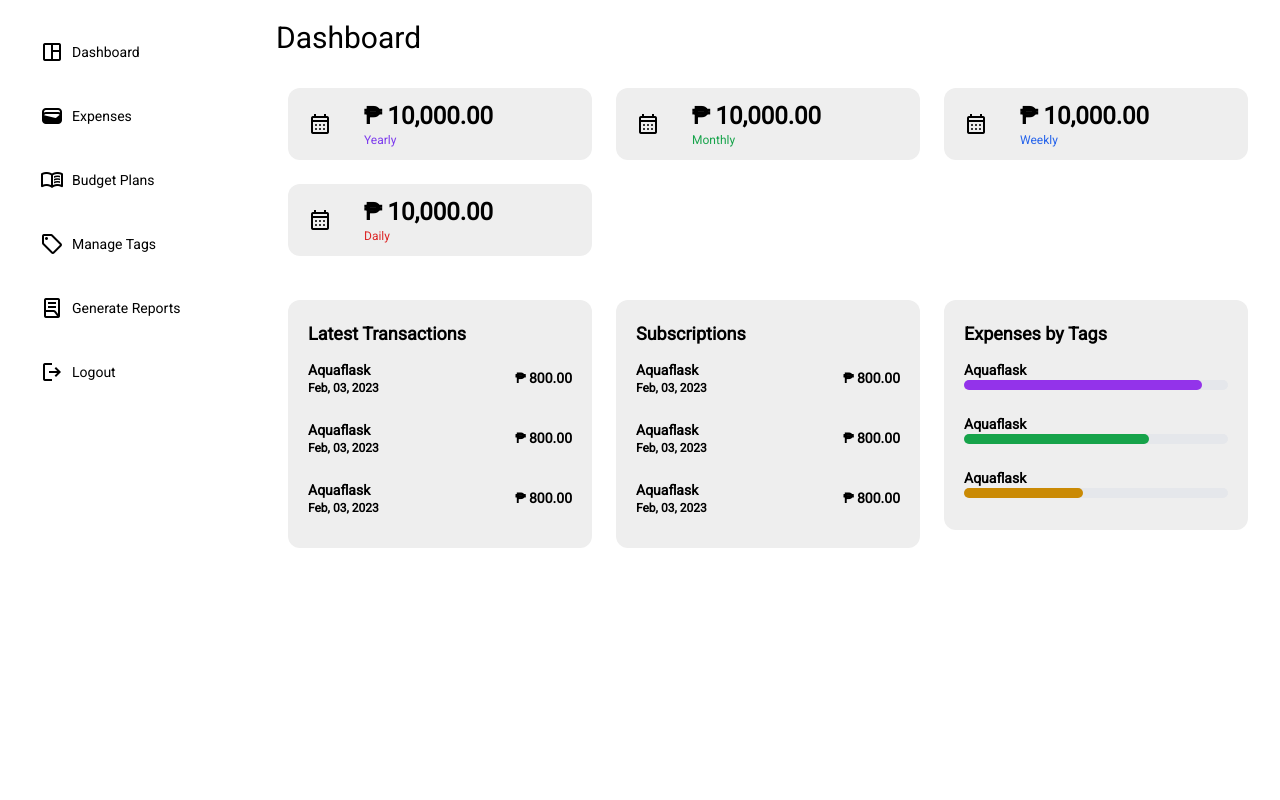
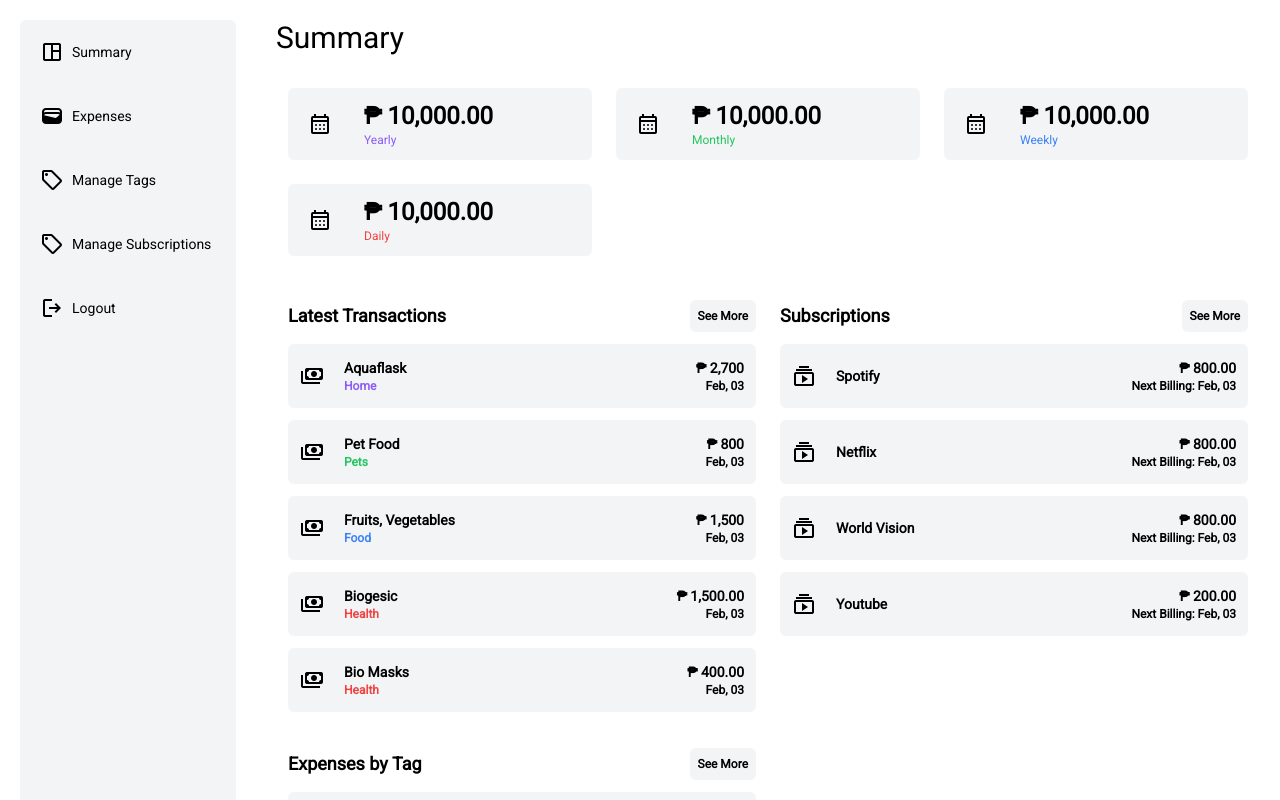
Before and after one commit to bryanpascuadizon/expense-tracker, a Next.js app: page /dashboard in a window 1280 px wide. Shown: the top 800 px of the page. Built offline with nearby package versions, Linux system fonts and the light colour scheme.

Commit message:
fix summary ui

```diff
--- a/src/app/dashboard/page.tsx
+++ b/src/app/dashboard/page.tsx
@@ -7,10 +7,10 @@ import React from "react";
 const Dashboard = () => {
   return (
     <>
-      <div className="module_title">Dashboard</div>
+      <div className="module_title">Summary</div>
       <div className="module_content">
         <PeriodicTabs />
-        <section className="transactions grid xxxl:grid-cols-4 xxl:grid-cols-3 xl:grid-cols-2 xxxs:grid-cols-1">
+        <section className="transactions grid xxxl:grid-cols-3 xxl:grid-cols-2 xl:grid-cols-2 xxxs:grid-cols-1">
           <LatestTransactions />
           <Subscriptions />
           <Tags />
--- a/src/app/globals.css
+++ b/src/app/globals.css
@@ -17,7 +17,7 @@
 }
 body {
   font-family: "Roboto", serif !important;
-  @apply h-screen bg-white
+  @apply h-screen
 }
 
 .main_container {
@@ -25,19 +25,19 @@ body {
 }
 
 .main_sidebar, .main_content {
-  @apply xxl:p-5 xs:p-4
+  @apply xxl:p-5 xs:p-4 bg-white
 }
 
 .sidebar_group {
-  @apply h-full
+  @apply h-full rounded-md bg-gray-100
 }
 
 .sidebar_item {
-  @apply text-sm p-5 text-black flex rounded-xl
+  @apply text-sm p-5 text-black flex rounded-sm
 }
 
 .sidebar_item {
-  @apply hover:bg-[#eeeeee]
+  @apply hover:bg-gray-200
 }
 
 .sidebar_icon {
@@ -57,7 +57,7 @@ body {
 }
 
 .periodic_report_item {
-  @apply bg-[#eeeeee] rounded-xl m-3
+  @apply bg-gray-100 rounded-md m-3
 }
 
 .periodic_icon {
@@ -76,10 +76,14 @@ body {
   @apply text-xs
 }
 
+.summary_see_more {
+  @apply text-xs self-center rounded-md bg-gray-100 p-2 font-bold
+}
+
 .transaction_item,
 .subscriptions_item {
   height: fit-content;
-  @apply bg-[#eeeeee] m-3 rounded-xl p-5
+  @apply  m-3
 }
 
 .transactions_title,
@@ -89,12 +93,18 @@ body {
 
 .transactions_data_item,
 .subscriptions_data_item {
-  @apply pt-3 pb-3 flex
+  @apply pt-3 pb-3 pl-3  pr-3 flex mb-3 bg-gray-100 rounded-md
 }
 
+
 .tdi_left_panel,
-.sdi_left_panel {
-  @apply flex-grow
+.sdi_left_panel{
+  @apply flex-grow self-center
+}
+
+.tdi_icon_panel,
+.sdi_icon_panel  {
+  @apply self-center mt-2 mr-5
 }
 
 .tdi_right_panel,
@@ -103,10 +113,22 @@ body {
 }
 
 .td_item_title, .td_item_price,
-.sd_item_title, .sd_item_price{
+.sd_item_title, .sd_item_price {
   @apply font-bold text-sm
 }
 
-.td_item_date, .sd_item_date {
+.td_item_price, .sd_item_price {
+  @apply text-right
+}
+
+.td_item_tag, .sd_item_tag{
   @apply font-bold text-xs
 }
+
+.sd_item_title {
+  @apply self-center
+}
+
+.td_item_date, .sd_item_date {
+  @apply font-bold text-xs text-right
+}
--- a/src/components/dashboard/LatestTransactions.tsx
+++ b/src/components/dashboard/LatestTransactions.tsx
@@ -4,36 +4,78 @@ const LatestTransactions = () => {
   return (
     <>
       <div className="transaction_item xl:col-span-1 lg:col-span-2">
-        <div className="transactions_title">Latest Transactions</div>
+        <div className="flex mb-3">
+          <p className="transactions_title flex-grow self-center">Latest Transactions</p>
+          <p className="summary_see_more">See More</p>
+        </div>
+
         <div className="transactions_data">
           <div className="transactions_data_item">
+            <div className="tdi_icon_panel">
+              <p className="material-symbols-outlined">payments</p>
+            </div>
             <div className="tdi_left_panel">
               <p className="td_item_title">Aquaflask</p>
-              <p className="td_item_date">Feb, 03, 2023</p>
+              <p className="td_item_tag text-violet-500">Home</p>
             </div>
             <div className="tdi_right_panel">
-              <p className="td_item_price">₱ 800.00</p>
+              <p className="td_item_price">₱ 2,700</p>
+              <p className="td_item_date">Feb, 03</p>
             </div>
           </div>
           <div className="transactions_data_item">
+            <div className="tdi_icon_panel">
+              <p className="material-symbols-outlined">payments</p>
+            </div>
             <div className="tdi_left_panel">
-              <p className="td_item_title">Aquaflask</p>
-              <p className="td_item_date">Feb, 03, 2023</p>
+              <p className="td_item_title">Pet Food</p>
+              <p className="td_item_tag text-green-500">Pets</p>
             </div>
             <div className="tdi_right_panel">
-              <p className="td_item_price">₱ 800.00</p>
+              <p className="td_item_price">₱ 800</p>
+              <p className="td_item_date">Feb, 03</p>
             </div>
           </div>
           <div className="transactions_data_item">
+            <div className="tdi_icon_panel">
+              <p className="material-symbols-outlined">payments</p>
+            </div>
             <div className="tdi_left_panel">
-              <p className="td_item_title">Aquaflask</p>
-              <p className="td_item_date">Feb, 03, 2023</p>
+              <p className="td_item_title">Fruits, Vegetables</p>
+              <p className="td_item_tag text-blue-500">Food</p>
             </div>
             <div className="tdi_right_panel">
-              <p className="td_item_price">₱ 800.00</p>
+              <p className="td_item_price">₱ 1,500</p>
+              <p className="td_item_date">Feb, 03</p>
+            </div>
+          </div>
+          <div className="transactions_data_item">
+            <div className="tdi_icon_panel">
+              <p className="material-symbols-outlined">payments</p>
+            </div>
+            <div className="tdi_left_panel">
+              <p className="td_item_title">Biogesic</p>
+              <p className="td_item_tag text-red-500">Health</p>
+            </div>
+            <div className="tdi_right_panel">
+              <p className="td_item_price">₱ 1,500.00</p>
+              <p className="td_item_date">Feb, 03</p>
             </div>
           </div>
 
+          <div className="transactions_data_item">
+            <div className="tdi_icon_panel">
+              <p className="material-symbols-outlined">payments</p>
+            </div>
+            <div className="tdi_left_panel">
+              <p className="td_item_title">Bio Masks</p>
+              <p className="td_item_tag text-red-500">Health</p>
+            </div>
+            <div className="tdi_right_panel">
+              <p className="td_item_price">₱ 400.00</p>
+              <p className="td_item_date">Feb, 03</p>
+            </div>
+          </div>
         </div>
       </div>
     </>
--- a/src/components/dashboard/PeriodicTabs.tsx
+++ b/src/components/dashboard/PeriodicTabs.tsx
@@ -9,7 +9,7 @@ const PeriodicTabs = () => {
         </div>
         <div className="periodic_data">
           <p className="periodic_amount">₱ 10,000.00</p>
-          <p className="period text-violet-600">Yearly</p>
+          <p className="period text-violet-500">Yearly</p>
         </div>
       </div>
       <div className="periodic_report_item flex">
@@ -18,7 +18,7 @@ const PeriodicTabs = () => {
         </div>
         <div className="periodic_data">
           <p className="periodic_amount">₱ 10,000.00</p>
-          <p className="period text-green-600">Monthly</p>
+          <p className="period text-green-500">Monthly</p>
         </div>
       </div>
       <div className="periodic_report_item flex">
@@ -27,7 +27,7 @@ const PeriodicTabs = () => {
         </div>
         <div className="periodic_data">
           <p className="periodic_amount">₱ 10,000.00</p>
-          <p className="period text-blue-600">Weekly</p>
+          <p className="period text-blue-500">Weekly</p>
         </div>
       </div>
       <div className="periodic_report_item flex">
@@ -36,7 +36,7 @@ const PeriodicTabs = () => {
         </div>
         <div className="periodic_data">
           <p className="periodic_amount">₱ 10,000.00</p>
-          <p className="period text-red-600">Daily</p>
+          <p className="period text-red-500">Daily</p>
         </div>
       </div>
     </section>
--- a/src/components/dashboard/Sidebar.tsx
+++ b/src/components/dashboard/Sidebar.tsx
@@ -9,24 +9,28 @@ const Sidebar = () => {
           <p className="material-symbols-outlined sidebar_icon">
             space_dashboard
           </p>
-          <p className="sidebar_text">Dashboard</p>
+          <p className="sidebar_text">Summary</p>
         </Link>
         <Link className="sidebar_item" href="/expenses">
           <p className="material-symbols-outlined sidebar_icon">wallet</p>
           <p className="sidebar_text">Expenses</p>
         </Link>
-        <Link className="sidebar_item" href="/budget_plans">
+        {/* <Link className="sidebar_item" href="/budget_plans">
           <p className="material-symbols-outlined sidebar_icon">menu_book</p>
           <p className="sidebar_text">Budget Plans</p>
-        </Link>
+        </Link> */}
         <Link className="sidebar_item" href="/manage_tags">
           <p className="material-symbols-outlined sidebar_icon">sell</p>
           <p className="sidebar_text">Manage Tags</p>
         </Link>
-        <Link className="sidebar_item" href="/reports">
+        <Link className="sidebar_item" href="/manage_tags">
+          <p className="material-symbols-outlined sidebar_icon">sell</p>
+          <p className="sidebar_text">Manage Subscriptions</p>
+        </Link>
+        {/* <Link className="sidebar_item" href="/reports">
           <p className="material-symbols-outlined sidebar_icon">lab_profile</p>
           <p className="sidebar_text">Generate Reports</p>
-        </Link>
+        </Link> */}
         <Link className="sidebar_item" href="/">
           <p className="material-symbols-outlined sidebar_icon">logout</p>
           <p className="sidebar_text">Logout</p>
--- a/src/components/dashboard/Subscriptions.tsx
+++ b/src/components/dashboard/Subscriptions.tsx
@@ -4,33 +4,59 @@ const Subscriptions = () => {
   return (
     <>
       <div className="subscriptions_item xl:col-span-1 lg:col-span-2">
-        <div className="subscriptions_title">Subscriptions</div>
+        <div className="flex mb-3">
+          <p className="subscriptions_title flex-grow self-center">
+            Subscriptions
+          </p>
+          <p className="summary_see_more">See More</p>
+        </div>
         <div className="subscriptions_data">
           <div className="subscriptions_data_item">
+            <div className="sdi_icon_panel">
+              <p className="material-symbols-outlined">subscriptions</p>
+            </div>
             <div className="sdi_left_panel">
-              <p className="sd_item_title">Aquaflask</p>
-              <p className="sd_item_date">Feb, 03, 2023</p>
+              <p className="sd_item_title">Spotify</p>
             </div>
             <div className="sdi_right_panel">
               <p className="sd_item_price">₱ 800.00</p>
+              <p className="sd_item_date">Next Billing: Feb, 03</p>
             </div>
           </div>
           <div className="subscriptions_data_item">
+            <div className="sdi_icon_panel">
+              <p className="material-symbols-outlined">subscriptions</p>
+            </div>
             <div className="sdi_left_panel">
-              <p className="sd_item_title">Aquaflask</p>
-              <p className="sd_item_date">Feb, 03, 2023</p>
+              <p className="sd_item_title">Netflix</p>
             </div>
             <div className="sdi_right_panel">
               <p className="sd_item_price">₱ 800.00</p>
+              <p className="sd_item_date">Next Billing: Feb, 03</p>
             </div>
           </div>
           <div className="subscriptions_data_item">
+            <div className="sdi_icon_panel">
+              <p className="material-symbols-outlined">subscriptions</p>
+            </div>
             <div className="sdi_left_panel">
-              <p className="sd_item_title">Aquaflask</p>
-              <p className="sd_item_date">Feb, 03, 2023</p>
+              <p className="sd_item_title">World Vision</p>
             </div>
             <div className="sdi_right_panel">
               <p className="sd_item_price">₱ 800.00</p>
+              <p className="sd_item_date">Next Billing: Feb, 03</p>
+            </div>
+          </div>
+          <div className="subscriptions_data_item">
+            <div className="sdi_icon_panel">
+              <p className="material-symbols-outlined">subscriptions</p>
+            </div>
+            <div className="sdi_left_panel">
+              <p className="sd_item_title">Youtube</p>
+            </div>
+            <div className="sdi_right_panel">
+              <p className="sd_item_price">₱ 200.00</p>
+              <p className="sd_item_date">Next Billing: Feb, 03</p>
             </div>
           </div>
         </div>
--- a/src/components/dashboard/Tags.tsx
+++ b/src/components/dashboard/Tags.tsx
@@ -4,11 +4,16 @@ const Tags = () => {
   return (
     <>
       <div className="subscriptions_item xl:col-span-1 lg:col-span-2">
-        <div className="subscriptions_title">Expenses by Tags</div>
+        <div className="flex mb-3">
+          <p className="subscriptions_title flex-grow self-center">
+            Expenses by Tag
+          </p>
+          <p className="summary_see_more">See More</p>
+        </div>
         <div className="subscriptions_data">
           <div className="subscriptions_data_item">
             <div className="sdi_left_panel">
-              <p className="sd_item_title">Aquaflask</p>
+              <p className="sd_item_title mb-2">Home</p>
               <div className="w-full bg-gray-200 rounded-full h-2.5 dark:bg-gray-400">
                 <div className="bg-purple-600 h-2.5 rounded-full dark:bg-purple-500 w-[90%]"></div>
               </div>
@@ -17,7 +22,7 @@ const Tags = () => {
 
           <div className="subscriptions_data_item">
             <div className="sdi_left_panel">
-              <p className="sd_item_title">Aquaflask</p>
+              <p className="sd_item_title mb-2">Pets</p>
               <div className="w-full bg-gray-200 rounded-full h-2.5 dark:bg-gray-400">
                 <div className="bg-green-600 h-2.5 rounded-full dark:bg-green-500 w-[70%]"></div>
               </div>
@@ -26,9 +31,18 @@ const Tags = () => {
 
           <div className="subscriptions_data_item">
             <div className="sdi_left_panel">
-              <p className="sd_item_title">Aquaflask</p>
+              <p className="sd_item_title mb-2">Food</p>
               <div className="w-full bg-gray-200 rounded-full h-2.5 dark:bg-gray-400">
-                <div className="bg-yellow-600 h-2.5 rounded-full dark:bg-yellow-500 w-[45%]"></div>
+                <div className="bg-yellow-600 h-2.5 rounded-full dark:bg-blue-500 w-[45%]"></div>
+              </div>
+            </div>
+          </div>
+
+          <div className="subscriptions_data_item">
+            <div className="sdi_left_panel">
+              <p className="sd_item_title mb-2">Health</p>
+              <div className="w-full bg-gray-200 rounded-full h-2.5 dark:bg-gray-400">
+                <div className="bg-red-600 h-2.5 rounded-full dark:bg-red-500 w-[20%]"></div>
               </div>
             </div>
           </div>
```
